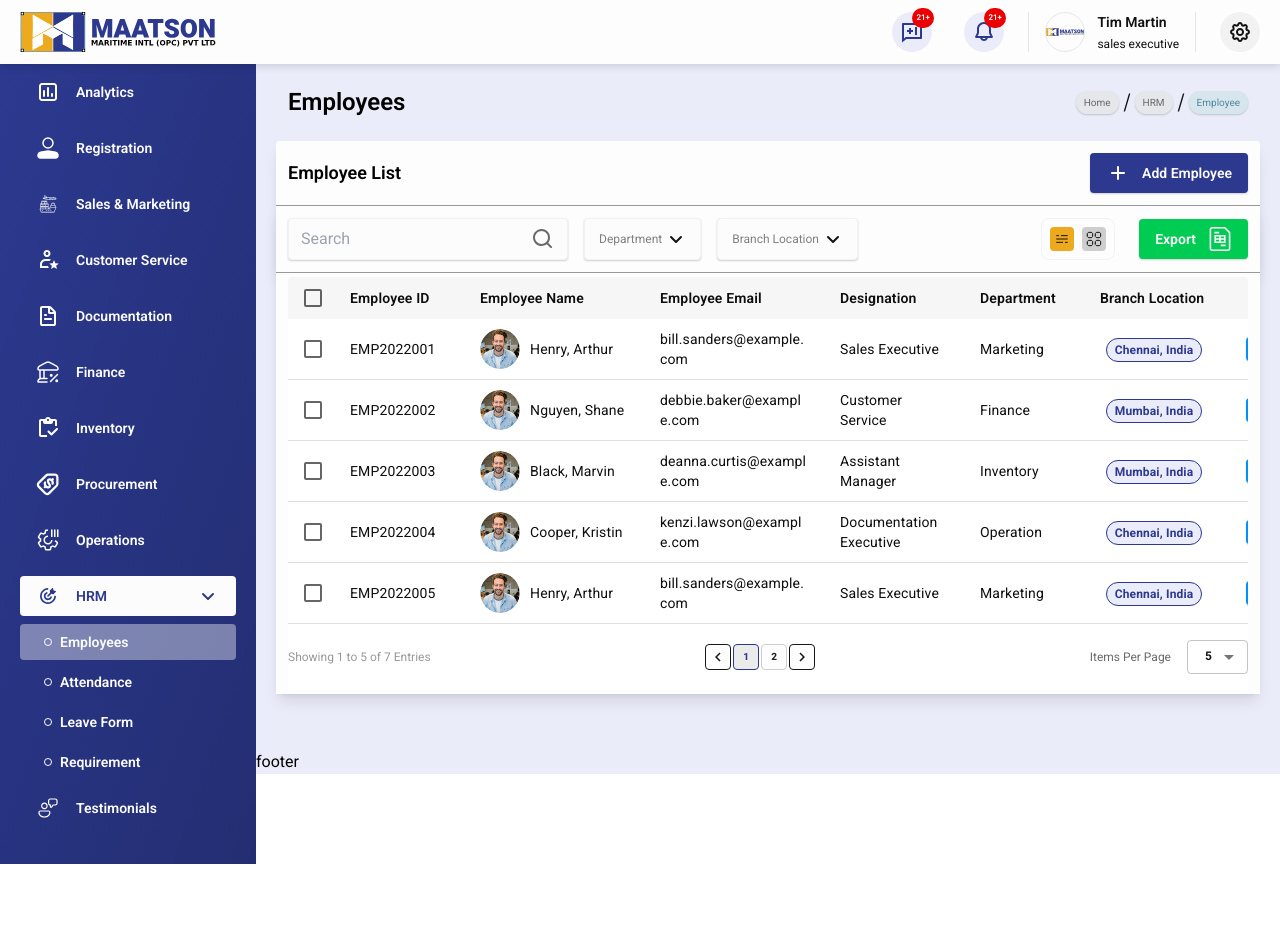
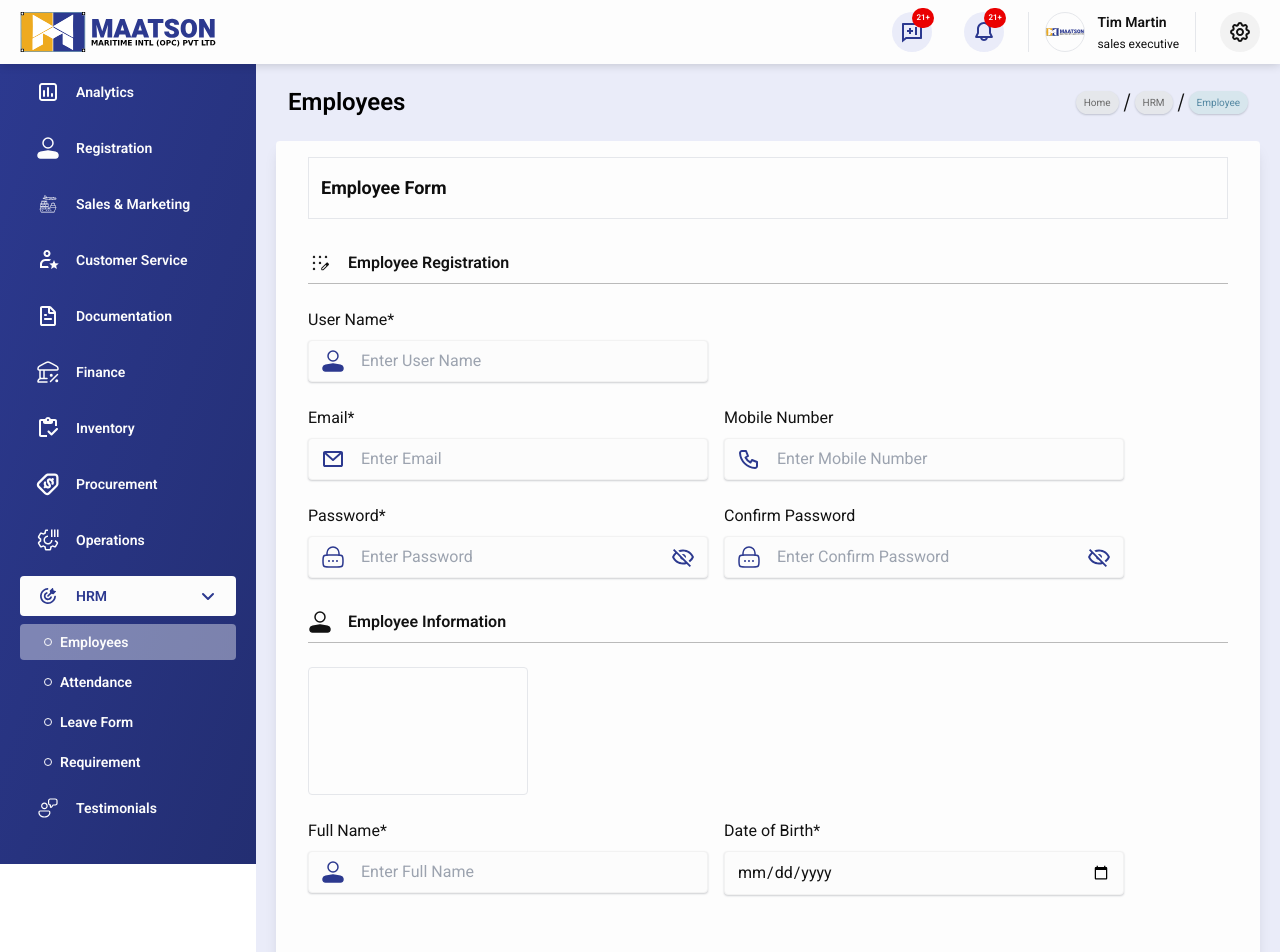
Before and after one commit to maatson/maatson, a React (Vite) app: page /hrm/employees in a window 1280 px wide. Shown: the top 952 px of the page. Before the commit the page ends 864 px from the top, so only its background shows below. Built offline with nearby package versions, Linux system fonts and the light colour scheme.

Commit message:
groupfield by suriya

```diff
--- a/src/components/groupField/GroupField.tsx
+++ b/src/components/groupField/GroupField.tsx
@@ -19,6 +19,7 @@ interface Groupfield {
   onClickRightIcon?: () => void;
   error: boolean;
   errorMessage: string;
+  size? : string; //added by suriya
 }
 
 const CustomDropdownIndicator = () => {
@@ -45,6 +46,7 @@ const GroupField: React.FC<Groupfield> = ({
   onClickRightIcon,
   error,
   errorMessage,
+  size, //added by suriya
 }) => {
   // Handle React-Select change event
   const handleReactSelectChange = (selectedOption: any) => {
@@ -62,7 +64,7 @@ const GroupField: React.FC<Groupfield> = ({
         )}
         <div>
           <div
-            className={`py-2 px-3 flex gap-4 items-center border bg-grey-50  rounded-xs shadow-xs justify-between  hover:border-grey-ab-100 focus:border-primary-400 active:border-primary-400 focus-within:border-primary-400 ${
+            className={`px-3 ${size === "s" ? "py-1 text-xs" : "py-2 text-base"} flex gap-4 items-center border bg-grey-50  rounded-xs shadow-xs justify-between  hover:border-grey-ab-100 focus:border-primary-400 active:border-primary-400 focus-within:border-primary-400 ${
               !error ? "border-grey-200 " : "border-error "
             }   ${inputStyle}`}
           >
--- a/src/components/hrm/employees/EmployeeForm.tsx
+++ b/src/components/hrm/employees/EmployeeForm.tsx
@@ -1,10 +1,67 @@
-import React from "react";
+import React, { ChangeEvent, useState } from "react";
 import PrimaryButton from "../../buttons/PrimaryButton";
-import { RegistrationIcon } from "../../icons/Icons";
+import {
+  EmailIcon,
+  EyeCloseIcon,
+  EyeOpenIcon,
+  PasswordIcon,
+  PhoneIcon,
+  RegistrationIcon,
+  UserIcon,
+} from "../../icons/Icons";
 import GroupField from "../../groupField/GroupField";
 
 const EmployeeForm: React.FC = () => {
-  const handleChange = () => {};
+  const [data, setData] = useState({
+    userName: "",
+    email: "",
+    mobileNo: "",
+    password: "",
+    confirmPassword: "",
+    employee: {
+      imagepath: "",
+      fullName: "",
+      dateofBirth: "",
+      gender: "",
+      personalEmail: "",
+      personalMobileNo: "",
+      street: "",
+      city: "",
+      door: "",
+      postalCode: "",
+      country: "",
+    },
+    contactPerson: {
+      name: "",
+      email: "",
+      mobileNo: "",
+    },
+    companyDetails: {
+      officeLocation: "",
+      joiningDate: "",
+      designation: "",
+      department: "",
+      employeeType: "",
+    },
+  });
+  const handleChange = (
+    e: ChangeEvent<HTMLInputElement | HTMLSelectElement>
+  ) => {
+    const { name, value } = e.target;
+
+    setData((prev) => ({ ...prev, [name]: value }));
+  };
+
+  const [eyeIcon, setEyeIcon] = useState("close");
+  const handleEyeIconClick = () => {
+    if (eyeIcon === "open") {
+      setEyeIcon("close");
+    }
+    if (eyeIcon === "close") {
+      setEyeIcon("open");
+    }
+  };
+
   return (
     <>
       <div className="w-full rounded-xs py-4 px-8 flex flex-col gap-8 bg-grey-aw-50 shadow-lg">
@@ -26,28 +83,152 @@ const EmployeeForm: React.FC = () => {
               </div>
               <div className="border-t border-t-grey-ab-100"></div>
             </div>
-
             {/* user name */}
             <GroupField
               label={"User Name*"}
               type={"text"}
-              placeholder={"Enter "}
-              name={""}
-              value={""}
+              placeholder={"Enter User Name"}
+              name={"userName"}
+              value={data.userName}
               onChange={handleChange}
               error={false}
               errorMessage={""}
+              leftIcon={<UserIcon color="#2C398F" />}
+              parentStyle="max-w-[400px] w-full"
             />
 
             {/* email , mobile number */}
-            <div></div>
+            <div className="flex gap-4">
+              <GroupField
+                label={"Email*"}
+                type={"email"}
+                placeholder={"Enter Email"}
+                name={"email"}
+                value={data.email}
+                onChange={handleChange}
+                error={false}
+                errorMessage={""}
+                leftIcon={<EmailIcon color="#2C398F" />}
+                parentStyle="max-w-[400px] w-full"
+              />
+              <GroupField
+                label={"Mobile Number"}
+                type={"text"}
+                placeholder={"Enter Mobile Number"}
+                name={"mobilenNo"}
+                value={data.mobileNo}
+                onChange={handleChange}
+                error={false}
+                errorMessage={""}
+                leftIcon={<PhoneIcon color="#2C398F" />}
+                parentStyle="max-w-[400px] w-full"
+              />
+            </div>
 
             {/* password, confirm password */}
-            <div></div>
+            <div className="flex gap-4">
+              <GroupField
+                type={eyeIcon === "open" ? "text" : "password"}
+                name={"password"}
+                value={data.password}
+                onChange={handleChange}
+                leftIcon={<PasswordIcon color="#2C398F" />}
+                rightIcon={
+                  eyeIcon === "open" ? (
+                    <EyeOpenIcon color="#2C398F" />
+                  ) : (
+                    <EyeCloseIcon color="#2C398F" />
+                  )
+                }
+                onClickRightIcon={handleEyeIconClick}
+                error={false}
+                errorMessage={""}
+                label={"Password*"}
+                placeholder={"Enter Password"}
+                parentStyle="max-w-[400px] w-full"
+              />
+              <GroupField
+                label={"Confirm Password"}
+                type={eyeIcon === "open" ? "text" : "password"}
+                placeholder={"Enter Confirm Password"}
+                name={"confirmPassword"}
+                value={data.confirmPassword}
+                onChange={handleChange}
+                rightIcon={
+                  eyeIcon === "open" ? (
+                    <EyeOpenIcon color="#2C398F" />
+                  ) : (
+                    <EyeCloseIcon color="#2C398F" />
+                  )
+                }
+                onClickRightIcon={handleEyeIconClick}
+                error={false}
+                errorMessage={""}
+                leftIcon={<PasswordIcon color="#2C398F" />}
+                parentStyle="max-w-[400px] w-full"
+              />
+            </div>
           </div>
 
           {/* employee information */}
-          <div></div>
+          <div className="flex flex-col gap-24">
+            {/* employee information */}
+            <div className="flex flex-col gap-6">
+              <div className="flex flex-col gap-2">
+                <div className="flex gap-4">
+                  <UserIcon />
+                  <p className="font-semibold text-grey-ab-800">
+                    Employee Information
+                  </p>
+                </div>
+                <div className="border-t border-t-grey-ab-100 flex flex-col gap-3"></div>
+              </div>
+
+              <div className="w-[220px] h-[128px] border rounded-xs border-ab-100 py-6 px-4"></div>
+
+              <div className="flex gap-4">
+                <GroupField
+                  label={"Full Name*"}
+                  type={"text"}
+                  placeholder={"Enter Full Name"}
+                  name={"fullName"}
+                  value={data.employee.fullName}
+                  onChange={handleChange}
+                  error={false}
+                  errorMessage={""}
+                  leftIcon={<UserIcon color="#2C398F" />}
+                  parentStyle="max-w-[400px] w-full"
+                />
+                <GroupField
+                  label={"Date of Birth*"}
+                  type={"date"}
+                  placeholder={"DD/MM/YYYY"}
+                  name={"dateofBirth"}
+                  value={data.employee.dateofBirth}
+                  onChange={handleChange}
+                  error={false}
+                  errorMessage={""}
+                  parentStyle="max-w-[400px] w-full"
+                />
+              </div>
+            </div>
+
+            {/* gender */}
+            <div className="flex flex-col gap-2">
+              <p className="text-grey-ab-600">Gender*</p>
+              <div className="flex gap-8">
+                <div className="flex gap-3">
+                  radio
+                </div>
+              </div>
+            </div>
+
+            {/* email & mobile number  */}
+            <div></div>
+
+            {/* address */}
+            <div></div>
+          </div>
 
           {/* emergency contact details */}
           <div></div>
--- a/src/components/hrm/employees/EmployeeList.tsx
+++ b/src/components/hrm/employees/EmployeeList.tsx
@@ -17,6 +17,7 @@ const EmployeeList: React.FC = () => {
     search: "",
     department: "",
     branchLocation: "",
+    designation: "",
   });
   const [hambergerMenuIcon, setHambergerMenuIcon] = useState<Boolean>(true);
   const [cubeIcon, setCubeIcon] = useState<Boolean>(false);
@@ -70,7 +71,8 @@ const EmployeeList: React.FC = () => {
               onChange={handleChange}
               error={false}
               errorMessage={""}
-              inputStyle="text-xs"
+              parentStyle="min-w-[140px] "
+              size="s"
             />
             <GroupField
               type={"select"}
@@ -81,8 +83,23 @@ const EmployeeList: React.FC = () => {
               onChange={handleChange}
               error={false}
               errorMessage={""}
-              inputStyle="text-xs"
+              size="s"
+              parentStyle="min-w-[140px] "
             />
+            {cubeIcon && (
+              <GroupField
+                type={"select"}
+                name={"designation"}
+                value={data.designation}
+                label={""}
+                placeholder="Designation"
+                onChange={handleChange}
+                error={false}
+                errorMessage={""}
+                size="s"
+                parentStyle="min-w-[140px] "
+              />
+            )}
           </div>
           <div className="flex gap-6 items-center">
             <div className="flex gap-2 rounded-sm border p-2 border-grey-200">
--- a/src/components/hrm/employees/EmployeeTable.tsx
+++ b/src/components/hrm/employees/EmployeeTable.tsx
@@ -306,7 +306,7 @@ const EmployeeTable: React.FC = () => {
     <div className="w-full py-1 px-3 bg-grey-aw-50">
       <Paper sx={{ width: "100%", overflowX: "auto", boxShadow: "none" }}>
         <TableContainer sx={{ overflowX: "auto" }}>
-          <Table stickyHeader aria-label="sticky table">
+          <Table aria-label="sticky table">
             <TableHead>
               <TableRow>
                 <TableCell
--- a/src/pages/hrm/employees/index.tsx
+++ b/src/pages/hrm/employees/index.tsx
@@ -13,7 +13,8 @@ const Employees: React.FC = () => {
             heading={"Employees"}
           />
 
-          <EmployeeList />
+          {/* <EmployeeList /> */}
+          <EmployeeForm />
         </div>
 
         {/* Footer */}
```
